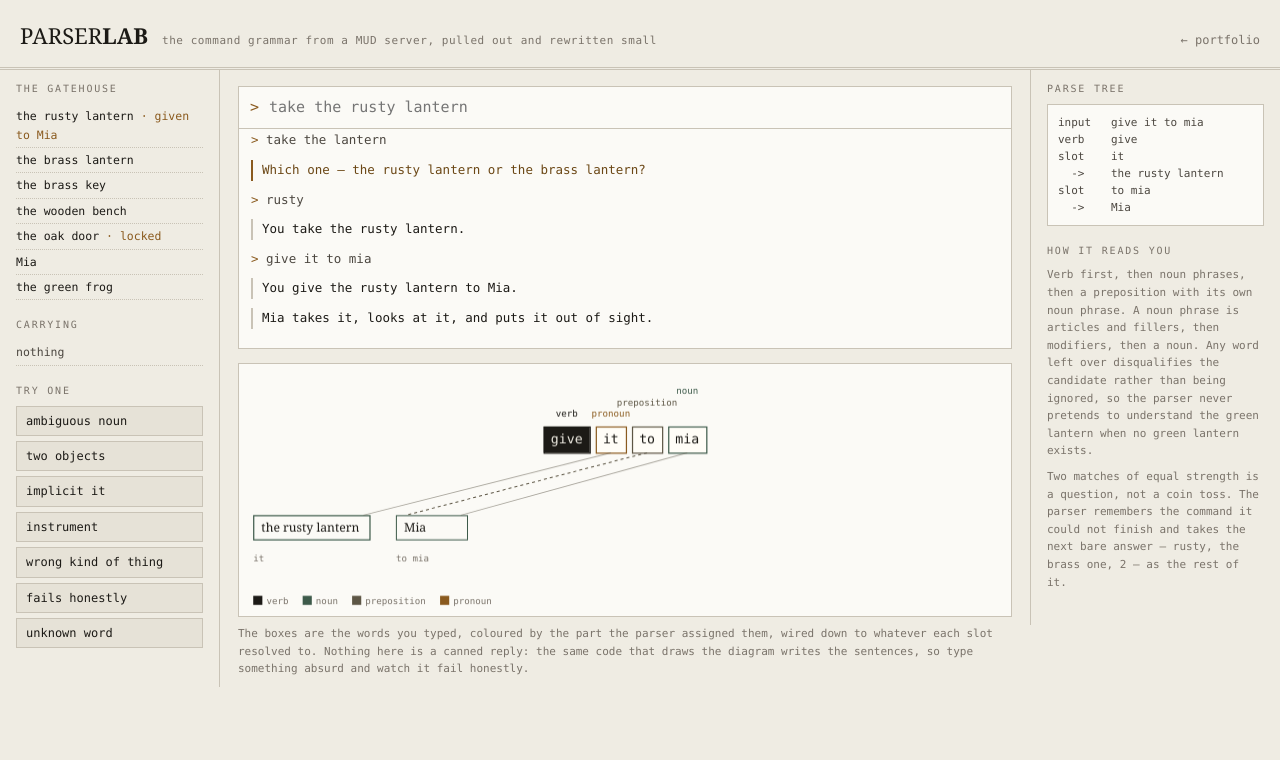
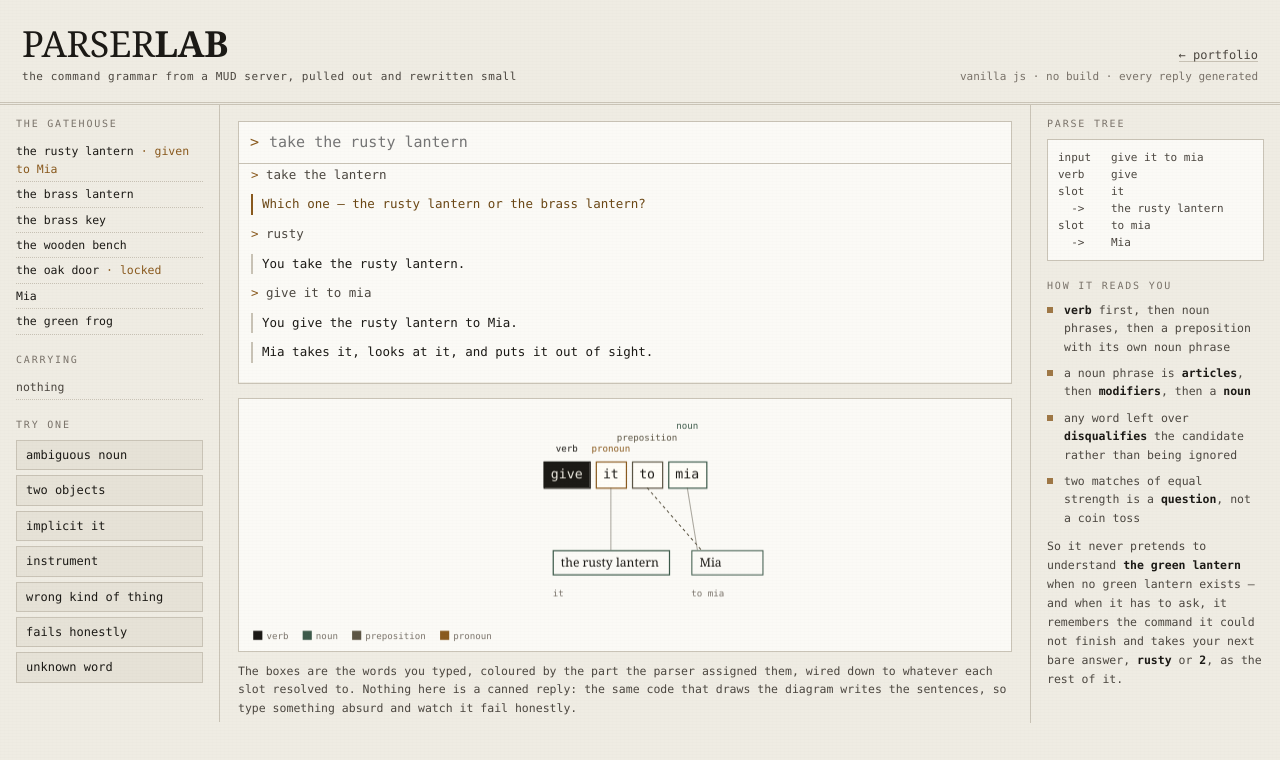
Before and after one commit to SleepyE5/SleepyE5.github.io, a plain HTML site: page parser/index.html in a window 1280 px wide. Drawn offline with Linux system fonts and the light colour scheme.

Commit message:
Bring the two tool pages up to the homepage's standard
They were built function-first and it showed. Three faults they shared:

- The masthead was a 22px word and a line of grey mono, next to a homepage
  with a real name block. Both now carry a serif wordmark, a tagline, and a
  right-hand facts line, and both get the same paper fibre as the homepage,
  so the three pages read as one product.
- Instructions were walls of 11px grey mono. Roomsmith's three operations are
  now a marked list with the word in ink and the explanation in grey; the
  parser's grammar notes became four marked rules with the prose kept as the
  footnote. Hint text is 11.5px in ink2 and capped at 78 characters.
- Roomsmith's direction pad sat at .4 opacity when the exit tool was not
  active, which reads as broken rather than idle. It is .55 now.

The parser diagram had a layout bug of its own: resolved boxes were packed
from the left edge, so a two-slot command left the entire right half of the
canvas empty and the boxes bore no relation to the words that produced them.
They are measured first, then dropped under the centre of their own anchors.

Captures on the homepage re-shot from these builds, since the page claims
they come from the current one. Both suites still pass: 21 for Roomsmith,
52 for the parser.

```diff
--- a/parser/index.html
+++ b/parser/index.html
@@ -11,13 +11,19 @@
   --brass:#8a5a1e;--oxide:#3d5a4a;--bad:#9a3a2a;--panel:#e6e2d7}
 *{box-sizing:border-box}
 body{margin:0;background:var(--paper);color:var(--ink);font:16px/1.6 Georgia,'Times New Roman',serif}
+body::before{content:"";position:fixed;inset:0;pointer-events:none;opacity:.5;
+  background-image:repeating-linear-gradient(0deg,rgba(0,0,0,.014) 0 1px,transparent 1px 3px),
+                   repeating-linear-gradient(90deg,rgba(0,0,0,.01) 0 1px,transparent 1px 4px)}
 .mono{font-family:ui-monospace,Menlo,Consolas,monospace}
-header{display:flex;gap:14px;align-items:baseline;padding:18px 20px 14px;border-bottom:3px double var(--rule);flex-wrap:wrap}
-h1{font-size:22px;margin:0;font-weight:400}
+header{display:flex;gap:18px;align-items:flex-end;padding:26px 22px 16px;border-bottom:3px double var(--rule);flex-wrap:wrap}
+h1{font-size:clamp(26px,3.4vw,36px);line-height:1;margin:0;font-weight:400;letter-spacing:-.01em}
 h1 b{font-weight:700}
-header p{margin:0;font:11px/1.5 ui-monospace,Menlo,monospace;color:var(--ink3);letter-spacing:.05em}
-.back{margin-left:auto;font:12px/1 ui-monospace,Menlo,monospace;color:var(--ink3);text-decoration:none}
-.back:hover{color:var(--brass)}
+.tag{margin:7px 0 0;font:11px/1.5 ui-monospace,Menlo,monospace;color:var(--ink2);letter-spacing:.05em}
+.mast-r{margin-left:auto;display:grid;gap:7px;justify-items:end;text-align:right}
+.mast-r .facts{font:11px/1.5 ui-monospace,Menlo,monospace;color:var(--ink3)}
+.back{font:12px/1 ui-monospace,Menlo,monospace;color:var(--ink2);text-decoration:none;
+  border-bottom:1px solid var(--rule)}
+.back:hover{color:var(--brass);border-bottom-color:var(--brass)}
 main{display:grid;grid-template-columns:220px 1fr 250px;gap:0;align-items:start}
 @media(max-width:900px){main{grid-template-columns:1fr}}
 .panel{padding:14px 16px;border-right:1px solid var(--rule)}
@@ -45,16 +51,27 @@ ul.world{list-style:none;margin:0;padding:0;font:11.5px/1.6 ui-monospace,Menlo,m
 ul.world li{padding:3px 0;border-bottom:1px dotted var(--rule)}
 ul.world li b{font-weight:400;color:var(--ink)}
 ul.world li em{font-style:normal;color:var(--brass)}
-.hint{font:11px/1.6 ui-monospace,Menlo,monospace;color:var(--ink3);margin:8px 0 0}
+.hint{font:11.5px/1.65 ui-monospace,Menlo,monospace;color:var(--ink2);margin:10px 0 0}
+.hint b{color:var(--ink);font-weight:700}
+ul.steps{list-style:none;margin:10px 0 0;padding:0;font:11.5px/1.6 ui-monospace,Menlo,monospace;color:var(--ink2)}
+ul.steps li{padding-left:17px;position:relative;margin-bottom:8px}
+ul.steps li::before{content:"";position:absolute;left:0;top:.55em;width:6px;height:6px;
+  background:var(--brass);opacity:.8}
+ul.steps b{color:var(--ink);font-weight:700}
 #tree{margin:0;font:11px/1.55 ui-monospace,Menlo,monospace;color:var(--ink2);white-space:pre-wrap;
   background:#fbfaf6;border:1px solid var(--rule);padding:9px 10px;min-height:120px}
 </style>
 </head>
 <body>
 <header>
-  <h1>PARSER<b>LAB</b></h1>
-  <p class="mono">the command grammar from a MUD server, pulled out and rewritten small</p>
-  <a class="back mono" href="../">&larr; portfolio</a>
+  <div>
+    <h1>PARSER<b>LAB</b></h1>
+    <p class="tag">the command grammar from a MUD server, pulled out and rewritten small</p>
+  </div>
+  <div class="mast-r">
+    <a class="back mono" href="../">&larr; portfolio</a>
+    <span class="facts">vanilla js · no build · every reply generated</span>
+  </div>
 </header>
 
 <main>
@@ -98,14 +115,15 @@ ul.world li em{font-style:normal;color:var(--brass)}
     </div>
     <div class="group">
       <h2>How it reads you</h2>
-      <p class="hint">Verb first, then noun phrases, then a preposition with its own noun phrase.
-        A noun phrase is articles and fillers, then modifiers, then a noun. Any word left over
-        disqualifies the candidate rather than being ignored, so the parser never pretends to
-        understand <span class="mono">the green lantern</span> when no green lantern exists.</p>
-      <p class="hint">Two matches of equal strength is a question, not a coin toss. The parser
-        remembers the command it could not finish and takes the next bare answer —
-        <span class="mono">rusty</span>, <span class="mono">the brass one</span>,
-        <span class="mono">2</span> — as the rest of it.</p>
+      <ul class="steps">
+        <li><b>verb</b> first, then noun phrases, then a preposition with its own noun phrase</li>
+        <li>a noun phrase is <b>articles</b>, then <b>modifiers</b>, then a <b>noun</b></li>
+        <li>any word left over <b>disqualifies</b> the candidate rather than being ignored</li>
+        <li>two matches of equal strength is a <b>question</b>, not a coin toss</li>
+      </ul>
+      <p class="hint">So it never pretends to understand <b>the green lantern</b> when no green lantern
+        exists — and when it has to ask, it remembers the command it could not finish and takes your
+        next bare answer, <b>rusty</b> or <b>2</b>, as the rest of it.</p>
     </div>
   </div>
 </main>
@@ -513,15 +531,24 @@ function diagram(res) {
 
   const slots = last.resolved || [];
   const rowY = 150, legY = 196;
-  let sx = pad;
-  slots.forEach(s => {
-    // the anchors are the words that actually sat in this slot, so the lines
-    // cannot drift when a command has two object slots
+  // Measure every resolved box first, then drop each one under the words that
+  // produced it. Packing them from the left edge left the whole right half of
+  // the canvas empty, which made a two-slot command look unrelated to itself.
+  ctx.font = '12px Georgia, serif';
+  const laid = slots.map(s => {
     const anchors = boxes.filter(b => s.words.includes(b.t.w) && b.t.role !== 'verb');
     const label = s.kind === 'one' ? s.objs.map(o => o.the).join(' + ') :
       s.kind === 'many' ? s.objs.map(o => o.the).join(' | ') : 'nothing here matches';
-    ctx.font = '12px Georgia, serif'; ctx.textAlign = 'left';
-    const w = Math.max(70, Math.min(BASE_W - pad - sx, ctx.measureText(label).width + 18));
+    const w = Math.max(70, ctx.measureText(label).width + 18);
+    const want = anchors.length ? anchors.reduce((a, b) => a + cx(b), 0) / anchors.length : BASE_W / 2;
+    return {s, anchors, label, w, want};
+  });
+  let prev = pad;
+  laid.forEach(item => {
+    item.x = Math.min(Math.max(item.want - item.w / 2, prev), BASE_W - pad - item.w);
+    prev = item.x + item.w + 22;
+  });
+  laid.forEach(({s, anchors, label, w, x: sx}) => {
     ctx.strokeStyle = s.kind === 'one' ? '#3d5a4a' : s.kind === 'many' ? '#8a5a1e' : '#9a3a2a';
     ctx.setLineDash(s.kind === 'many' ? [4, 3] : []);
     ctx.fillStyle = '#fbfaf6';
@@ -545,7 +572,6 @@ function diagram(res) {
     }
     ctx.fillStyle = '#7a736a'; ctx.font = '9px ui-monospace, Menlo, monospace'; ctx.textAlign = 'left';
     ctx.fillText((s.prep ? s.prep + ' ' : '') + s.words.join(' '), sx, legY);
-    sx += w + 26;
   });
 
   const keys = Object.keys(ROLE_COLOR).filter(k => toks.some(t => t.role === k));
```
Also changed, not shown: roomsmith/index.html (+33 -11 lines), parser/shot.png, roomsmith/shot.png.
